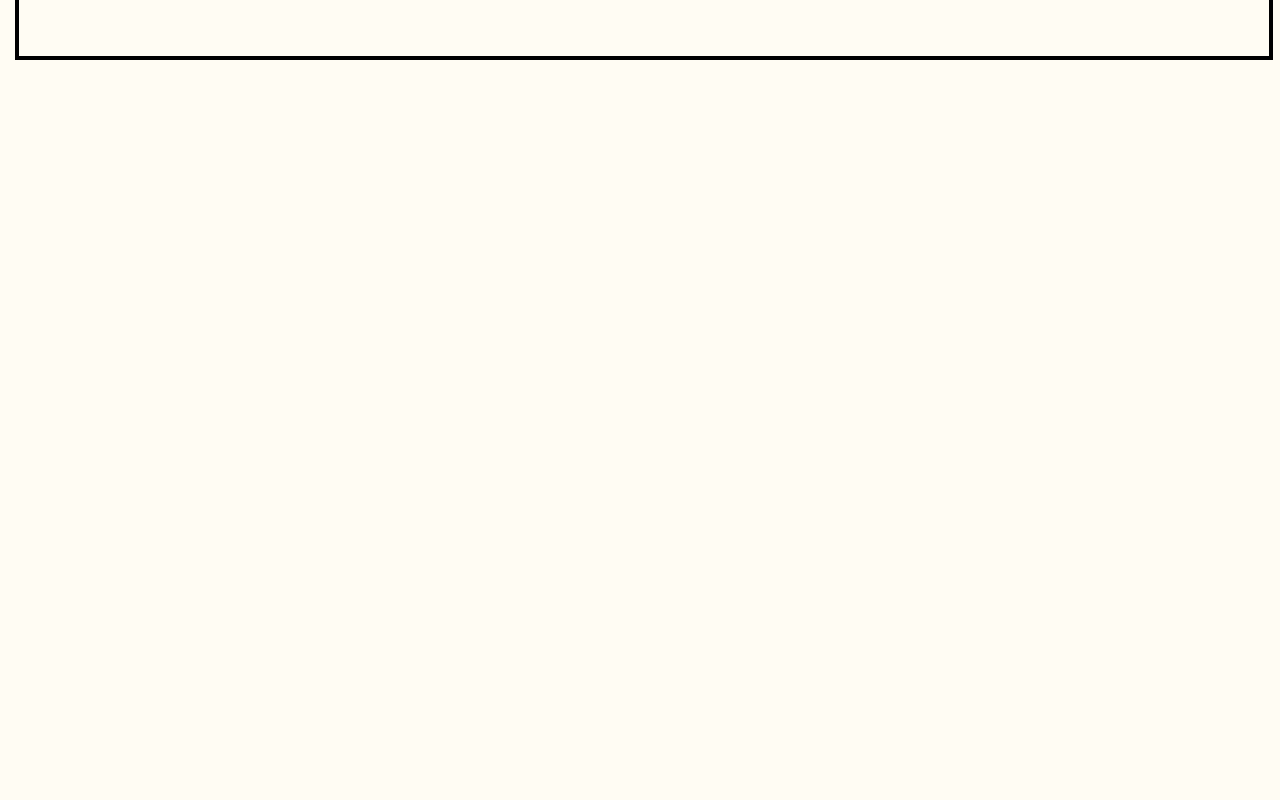
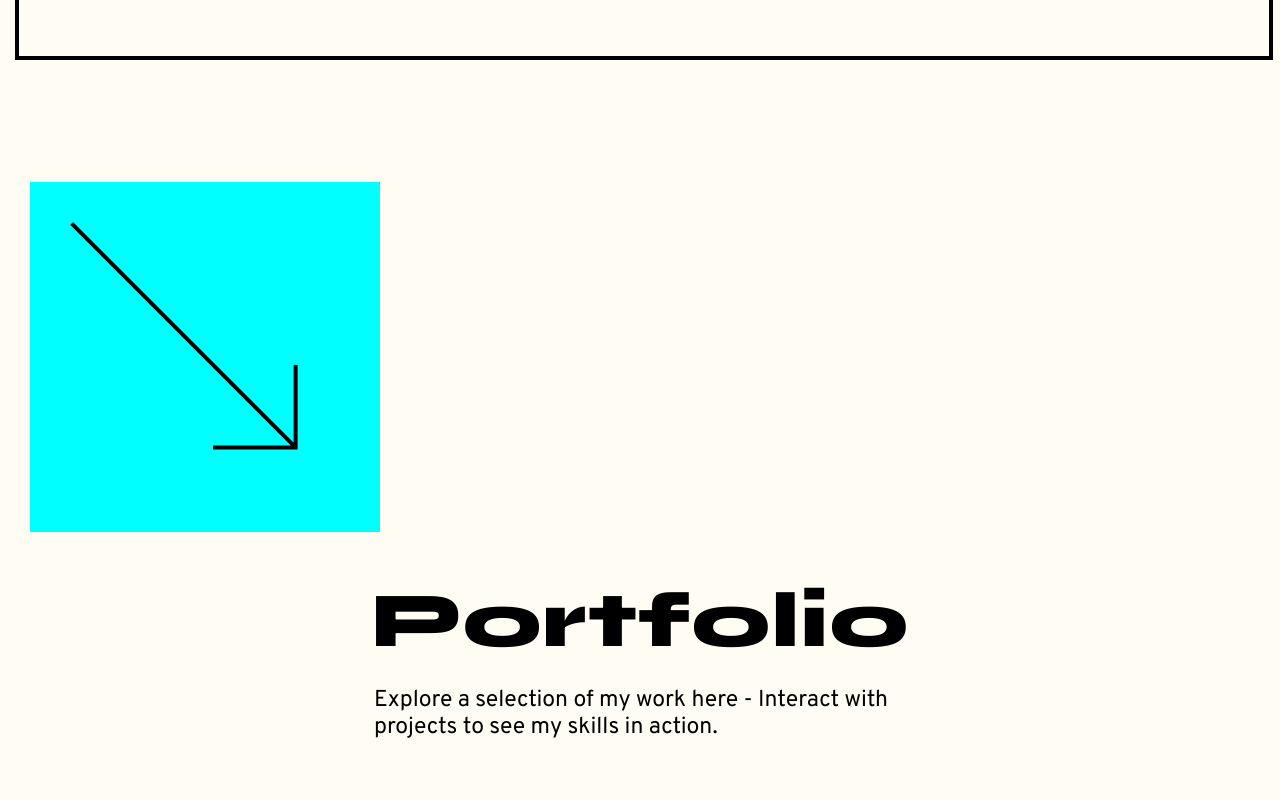
Before and after one commit to GaborHozleiter/portfolio, an Angular app: page / in a window 1280 px wide. Shown: the part 2840-3640 px from the top of the page. Before the commit the page ends 2900 px from the top, so only its background shows below. Built offline with nearby package versions, Linux system fonts and the light colour scheme.

Commit message:
continuation of the construction of the portfolio component

```diff
--- a/src/app/app.component.html
+++ b/src/app/app.component.html
@@ -2,4 +2,5 @@
 <app-landing-page></app-landing-page>
 <app-about-me></app-about-me>
 <app-my-skills></app-my-skills>
+<app-portfolio></app-portfolio>
 <router-outlet />
--- a/src/app/app.component.ts
+++ b/src/app/app.component.ts
@@ -4,11 +4,12 @@ import { NavbarComponent } from './navbar/navbar.component';
 import { LandingPageComponent } from './landing-page/landing-page.component';
 import { AboutMeComponent } from './about-me/about-me.component';
 import { MySkillsComponent } from './my-skills/my-skills.component';
+import { PortfolioComponent } from './portfolio/portfolio.component';
 
 @Component({
   selector: 'app-root',
   standalone: true,
-  imports: [RouterOutlet, NavbarComponent, LandingPageComponent, AboutMeComponent, MySkillsComponent],
+  imports: [RouterOutlet, NavbarComponent, LandingPageComponent, AboutMeComponent, MySkillsComponent, PortfolioComponent],
   templateUrl: './app.component.html',
   styleUrl: './app.component.scss'
 })
--- a/src/app/my-skills/my-skills.component.scss
+++ b/src/app/my-skills/my-skills.component.scss
@@ -1,5 +1,5 @@
 .my-skills-cont {
-    height: 100vh;
+    height: 160vh;
     position: relative;
 }
 
--- a/src/app/portfolio/portfolio.component.html
+++ b/src/app/portfolio/portfolio.component.html
@@ -1 +1,16 @@
-<p>portfolio works!</p>
+<div class="portfolio-cont">
+    <div class="arrow-cont">
+        <img src="../../assets/img/arrow-left-2.png">
+    </div>
+    <div class="portfolio-title-cont">
+        <div>
+            <span class="portfolio-title">Portfolio</span>
+        </div>
+       <div class="portfolio-subtitle-cont">
+            <span class="portfolio-subtitle">Explore a selection of my work here - Interact with projects to see my skills in action.</span>
+       </div>
+    </div>
+    <div class="portfolio-show-cont">
+
+    </div>
+</div>
--- a/src/app/portfolio/portfolio.component.scss
+++ b/src/app/portfolio/portfolio.component.scss
@@ -0,0 +1,65 @@
+.portfolio-cont {
+    height: 100vh;
+    position: relative;
+}
+
+.arrow-cont {
+    width: 350px;
+    height: 350px;
+    position: absolute;
+    top: 50px;
+    left: calc((100vw - 1220px) / 2);
+    background-color: aqua;
+    display: flex;
+    justify-content: flex-end;
+    align-items: flex-start;
+    transform: rotateY(180deg);
+}
+
+.portfolio-title-cont {
+    width: 540px;
+    height: 160px;
+    position: absolute;
+    top: 450px;
+    left: calc(50vw - 270px);
+    display: flex;
+    justify-content: space-between;
+    align-items: center;
+    flex-direction: column;
+    &:hover {
+        .portfolio-title {
+            color: #00BC8F;
+        }
+    }
+}
+
+.portfolio-title {
+    font-family: 'Syne';
+    font-size: 78px;
+    font-weight: 800;
+    line-height: 78px;
+    letter-spacing: 0.01em;
+    text-align: center;
+    cursor: default;
+}
+
+.portfolio-subtitle-cont {
+    margin-left: 4px;
+}
+
+.portfolio-subtitle {
+    font-family: 'Overpass';
+    font-size: 23px;
+    font-weight: 400;
+    line-height: 27.6px;
+    text-align: left;
+}
+
+.portfolio-show-cont {
+    width: 1720px;
+    height: 100vh;
+    background-color: aqua;
+    position: absolute;
+    top: 700px;
+    left: calc(50vw - 860px);
+}
```
